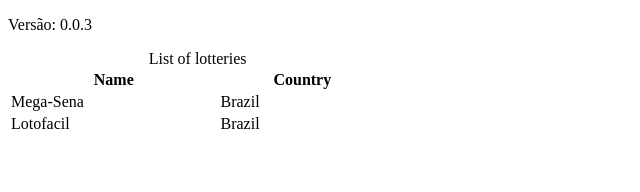
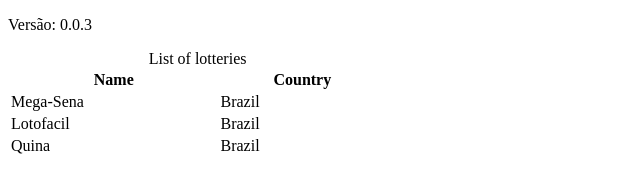
Before and after one commit to big-lotto/lotteries, a website: page public/index.html in a window 1280 px wide. Shown: the whole page, without its empty margins (0-640 px from the left). Drawn offline with Linux system fonts and the light colour scheme.

Commit message:
quina added

```diff
--- a/public/index.html
+++ b/public/index.html
@@ -25,6 +25,11 @@
 				<td>Lotofacil</td>
 				<td>Brazil</td>
 			</tr>
+			<tr>
+				<td>Quina</td>
+				<td>Brazil</td>
+			</tr>
+
 
 		</tbody>
 	</table>
```
